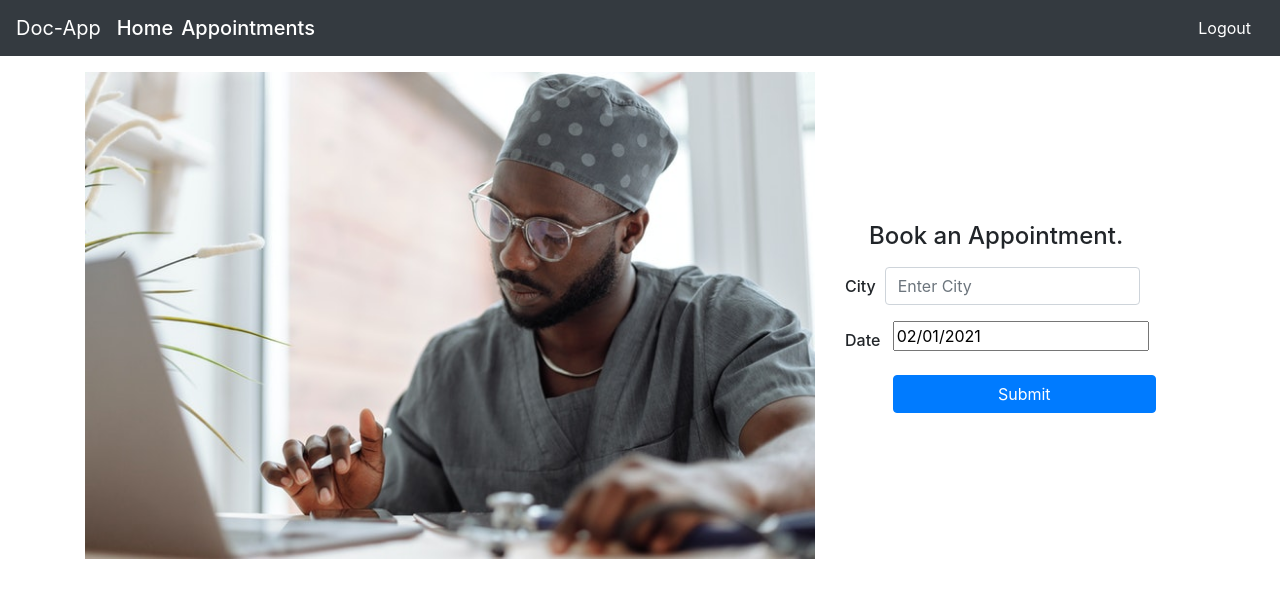
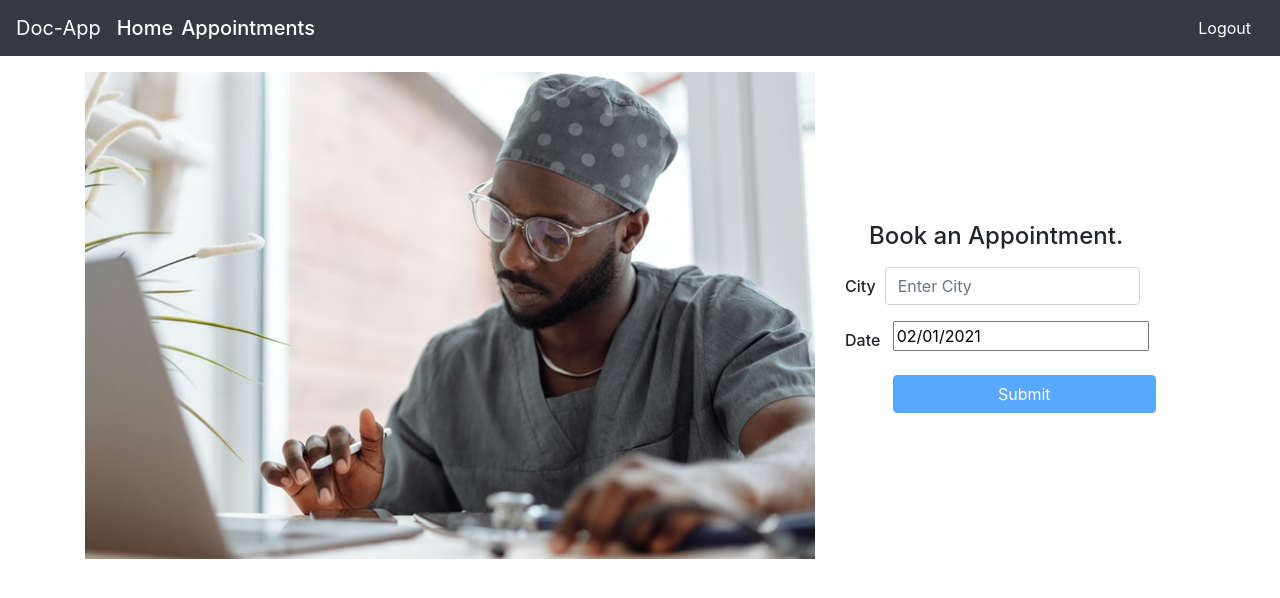
Before and after one commit to blackpintz/physician-appointment, a React (Create React App) app: page /physician/1 in a window 1280 px wide. Shown: the top 598 px of the page. Built offline with nearby package versions, Linux system fonts and the light colour scheme; sample sign-in values are in the browser's storage.

Commit message:
add validations for city data.

```diff
--- a/src/components/Login.js
+++ b/src/components/Login.js
@@ -10,6 +10,7 @@ class Login extends React.Component {
     this.state = {
       email: '',
       password: '',
+      error: false,
     };
   }
 
@@ -49,17 +50,22 @@ class Login extends React.Component {
       this.setState({
         email: '',
         password: '',
+        error: true,
       });
       history.push('/');
     }).catch(error => {
       <p>{error}</p>;
+      this.setState({ error: true });
     });
   }
 
   render() {
-    const { email, password } = this.state;
+    const {
+      email, password, error,
+    } = this.state;
     return (
       <>
+        {error && <p>Your login credentials are incorrect.</p>}
         <h3>Log in.</h3>
         <Form onSubmit={this.handleLogin}>
           <Form.Group controlId="formBasicEmail">
@@ -69,7 +75,6 @@ class Login extends React.Component {
               We will never share your email with anyone else.
             </Form.Text>
           </Form.Group>
-
           <Form.Group controlId="formBasicPassword">
             <Form.Label>Password</Form.Label>
             <Form.Control type="password" placeholder="Password" name="password" value={password} onChange={this.handleChange} />
--- a/src/components/Physician.js
+++ b/src/components/Physician.js
@@ -19,6 +19,7 @@ class Physician extends React.Component {
       physicianId: id,
       date: new Date(),
       city: '',
+      validated: false,
     };
   }
 
@@ -51,11 +52,12 @@ class Physician extends React.Component {
     }).then(() => {
       history.push('/appointments');
     });
+    this.setState({ validated: true });
   }
 
   render() {
     const {
-      date, city,
+      date, city, validated,
     } = this.state;
     return (
       <Container>
@@ -64,12 +66,15 @@ class Physician extends React.Component {
             <Image src={doctorImg} alt="doctor" fluid className="doctor" />
           </Col>
           <Col>
-            <Form className="d-flex flex-column justify-content-center form" onSubmit={this.handleSubmit}>
+            <Form noValidate validated={validated} className="d-flex flex-column justify-content-center form" onSubmit={this.handleSubmit}>
               <Form.Text className="h4 mb-3 ml-4">Book an Appointment.</Form.Text>
               <Form.Group as={Row}>
                 <Form.Label column className="h4 col-1 mr-2">City</Form.Label>
                 <Col className="col-9">
-                  <Form.Control type="text" placeholder="Enter City" value={city} name="city" onChange={this.handleChange} />
+                  <Form.Control required type="text" placeholder="Enter City" value={city} name="city" onChange={this.handleChange} />
+                  <Form.Control.Feedback type="invalid">
+                    Please enter a valid city.
+                  </Form.Control.Feedback>
                 </Col>
               </Form.Group>
               <Form.Group as={Row}>
@@ -82,7 +87,12 @@ class Physician extends React.Component {
                   />
                 </Col>
               </Form.Group>
-              <Button variant="primary" type="submit" className="ml-5 w-75">
+              <Button
+                disabled={city.length < 3 && true}
+                variant="primary"
+                type="submit"
+                className="ml-5 w-75"
+              >
                 Submit
               </Button>
             </Form>
```
